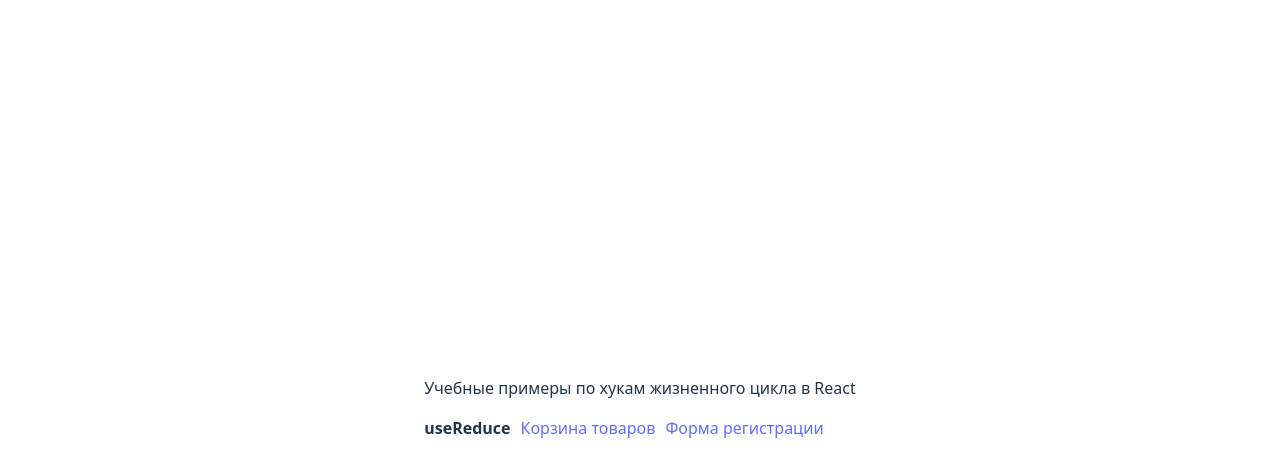
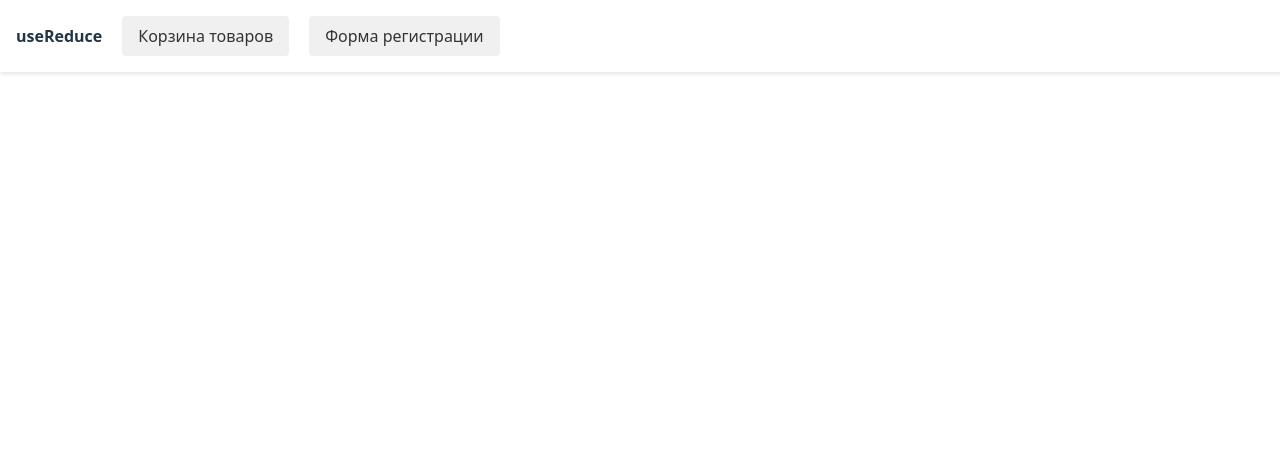
Before and after one commit to uliatumeneva161/reactHooks, a React (Vite) app: page / in a window 1280 px wide. Shown: the top 476 px of the page. Built offline with nearby package versions, Linux system fonts and the light colour scheme.

Commit message:
Закреплена шапка

```diff
--- a/src/App.css
+++ b/src/App.css
@@ -31,3 +31,47 @@
   display: flex;
   gap: 10px;
 }
+
+/* Фиксированная навигация */
+.fixed-navbar {
+  position: fixed;
+  top: 0;
+  left: 0;
+  width: 100%;
+  background: white;
+  padding: 1rem;
+  box-shadow: 0 2px 4px rgba(0,0,0,0.1);
+  z-index: 1000;
+}
+
+/* Стили для элементов меню */
+.bl {
+  display: flex;
+  gap: 20px;
+  align-items: center;
+}
+
+.nav-link {
+  text-decoration: none;
+  color: #333;
+  padding: 0.5rem 1rem;
+  background: #f0f0f0;
+  border-radius: 4px;
+}
+
+.nav-link:hover {
+  background: #e0e0e0;
+}
+
+/* Основной контент с отступом под навигацию */
+.content {
+  padding-top: 60px; /* Высота навигации */
+  padding: 2rem;
+}
+
+/* Обертка для корректного отображения */
+.app-container {
+  min-height: 100vh;
+  display: flex;
+  flex-direction: column;
+}
--- a/src/App.jsx
+++ b/src/App.jsx
@@ -2,6 +2,7 @@ import { useState } from 'react';
 import './App.css';
 import UseReducer1 from './components/UseReducer1';
 import UseReducer2 from './components/UseReducer2';
+
 function App() {
   const [currentPage, setCurrentPage] = useState(null);
 
@@ -10,22 +11,29 @@ function App() {
   }
 
   return (
-    <div>
-      <nav>
-         <p>Учебные примеры по хукам жизненного цикла в React</p>
+    <div className="app-container">
+      <nav className="fixed-navbar">
+        <div className="bl">
+          <b>useReduce</b>
+          <a
+            className="nav-link"
+            onClick={() => nextPage('useReducer1')}
+          >
+            Корзина товаров
+          </a>
+          <a
+            className="nav-link"
+            onClick={() => nextPage('useReducer2')}
+          >
+            Форма регистрации
+          </a>
+        </div>
       </nav>
-      {/* <select value='UseReducer'>
-        <option value=""><a onClick={() => nextPage('useReducer1')}>Корзина товаров</a></option>
-        <option value=""><a onClick={() => nextPage('useReducer2')}>Форма регистрации</a></option>
-      </select> */}
-      <div className='bl'>
-        <b>useReduce</b>
-         <a onClick={() => nextPage('useReducer1')}>Корзина товаров</a>
-          <a onClick={() => nextPage('useReducer2')}>Форма регистрации</a>
+
+      <div className="content">
+        {currentPage === 'useReducer1' && <UseReducer1 />}
+        {currentPage === 'useReducer2' && <UseReducer2 />}
       </div>
-
-      {currentPage === 'useReducer1' && <UseReducer1 />}
-      {currentPage === 'useReducer2' && <UseReducer2 />}
     </div>
   );
 }
```
